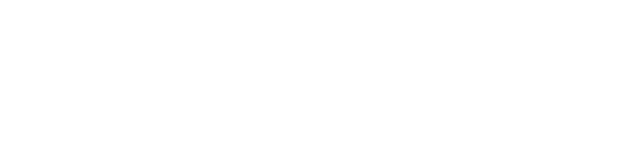
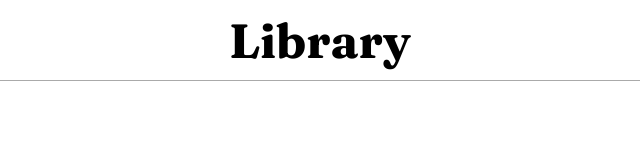
Before and after one commit to Dima-Ponomarev/Library, a plain HTML site: page index.html in a window 1280 px wide. Shown: the whole page, without its empty margins (27-667 px from the left). Drawn offline with Linux system fonts and the light colour scheme.

Commit message:
Add header

```diff
--- a/index.html
+++ b/index.html
@@ -0,0 +1,24 @@
+<!DOCTYPE html>
+<html lang="en">
+<head>
+    <meta charset="UTF-8">
+    <meta name="viewport" content="width=device-width, initial-scale=1.0">
+    <link rel="preconnect" href="https://fonts.gstatic.com">
+    <link href="https://fonts.googleapis.com/css2?family=Fraunces:ital,wght@0,400;0,700;1,400&display=swap" rel="stylesheet">
+    <link rel="stylesheet" href="styles/style.css">
+    <script src="./scripts/app.js" defer></script>
+    <title>Library TOD</title>
+</head>
+<body>
+    <div class="wrapper">
+        <header class="header">
+            <div></div>
+            <h1>Library</h1>
+        </header>
+        <main class="main">
+
+        </main>
+        <footer class="footer"></footer>
+    </div>
+</body>
+</html>
--- a/styles/style.scss
+++ b/styles/style.scss
@@ -0,0 +1,28 @@
+*{
+    padding: 0;
+    margin: 0;
+    box-sizing: content-box;
+}
+
+body{
+    font-size: 10px;
+    font-family: 'Fraunces', serif;
+}
+
+.wrapper{
+    min-height: 100vh;
+    margin: 0 auto;
+}
+
+.header{
+    min-height: 10vh;
+    font-size: 1.5rem;
+
+    display: flex;
+    align-items: center;
+    border-bottom: 1px solid #aaa;
+
+    div{
+        width: 20%;
+    }
+}
```
Also changed, not shown: styles/style.css, 1 other file.
